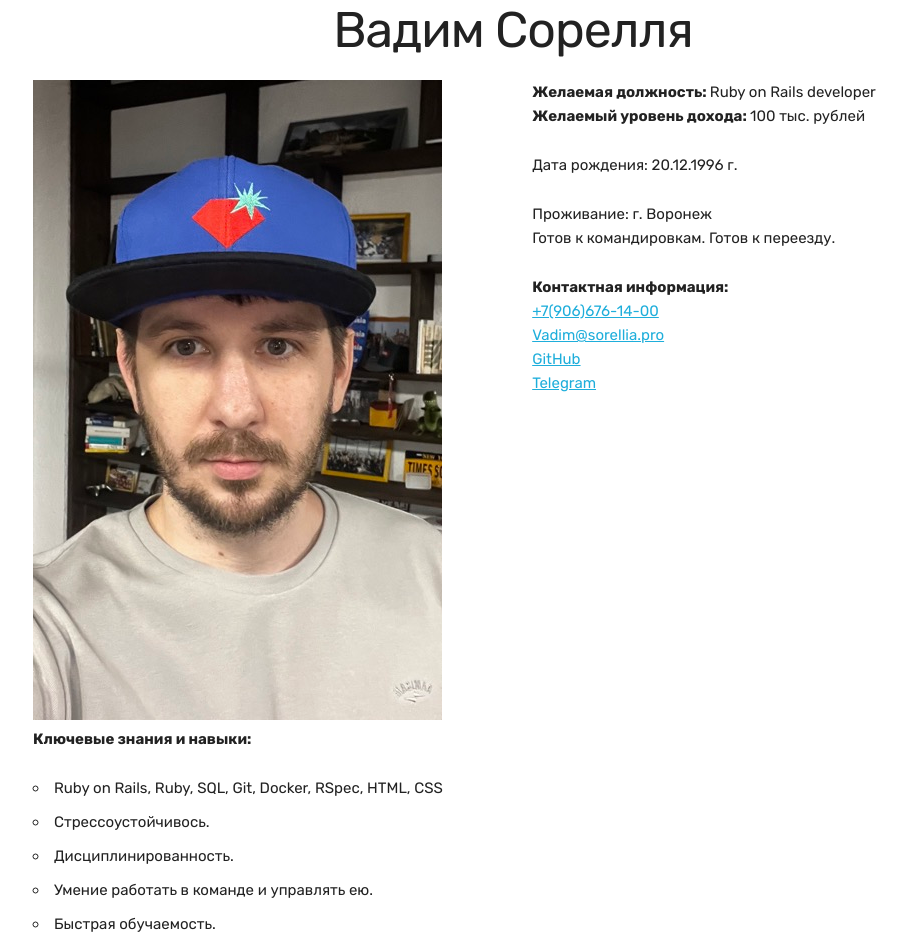
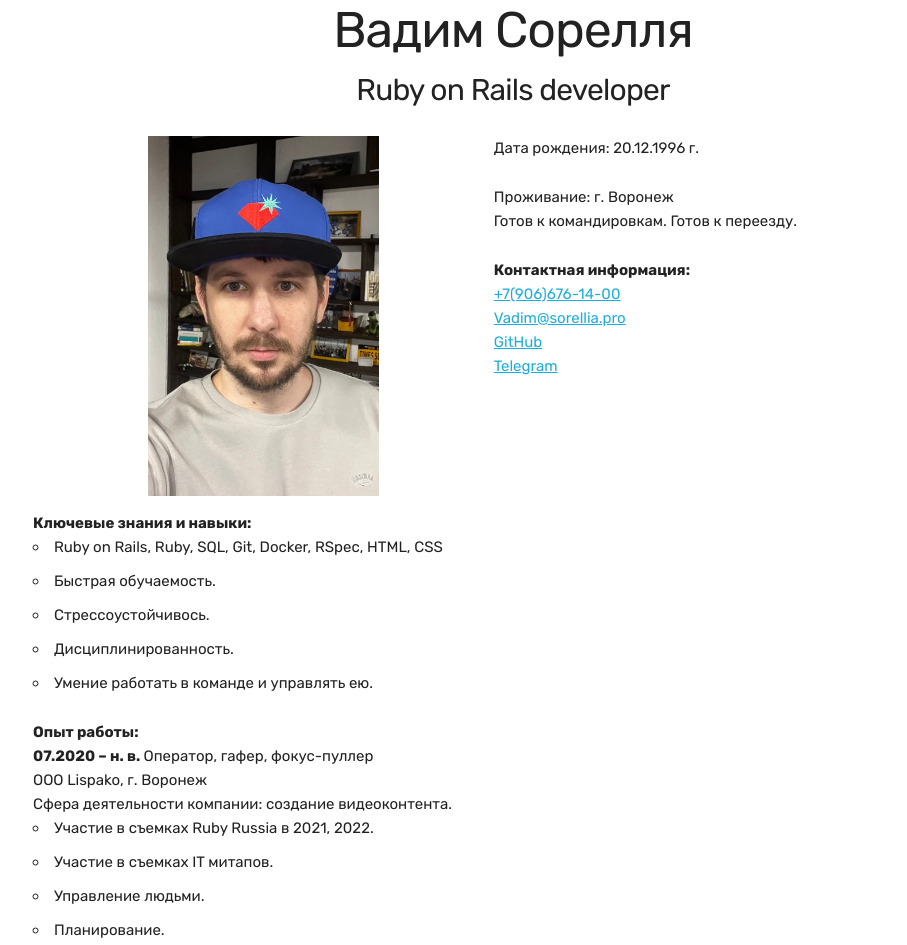
Before and after one commit to Bambukin/cv, a plain HTML site: page index.html in a window 1280 px wide. Shown: the top 945 px of the page, without its empty margins (127-1034 px from the left). Drawn offline with Linux system fonts and the light colour scheme.

Commit message:
refactor

```diff
--- a/css/skeleton.css
+++ b/css/skeleton.css
@@ -54,7 +54,8 @@
     width: 80%; }
   .column,
   .columns {
-    margin-left: 4%; }
+    margin-top: 1em;
+    margin-left: 0; }
   .column:first-child,
   .columns:first-child {
     margin-left: 0; }
@@ -71,7 +72,7 @@
   .nine.columns                   { width: 74.0%;          }
   .ten.columns                    { width: 82.6666666667%; }
   .eleven.columns                 { width: 91.3333333333%; }
-  .twelve.columns                 { width: 100%; margin-left: 0; }
+  .twelve.columns                 { width: 100%;           }
 
   .one-third.column               { width: 30.6666666667%; }
   .two-thirds.column              { width: 65.3333333333%; }
@@ -132,18 +133,18 @@ body {
 –––––––––––––––––––––––––––––––––––––––––––––––––– */
 h1, h2, h3, h4, h5, h6 {
   margin-top: 0;
-  margin-bottom: 2rem;
+  margin-bottom: 1rem;
   font-weight: 300; }
-h1 { font-size: 4.0rem; line-height: 1.2;  letter-spacing: -.1rem;}
-h2 { font-size: 3.6rem; line-height: 1.25; letter-spacing: -.1rem; }
-h3 { font-size: 3.0rem; line-height: 1.3;  letter-spacing: -.1rem; }
-h4 { font-size: 2.4rem; line-height: 1.35; letter-spacing: -.08rem; }
-h5 { font-size: 1.8rem; line-height: 1.5;  letter-spacing: -.05rem; }
-h6 { font-size: 1.5rem; line-height: 1.6;  letter-spacing: 0; }
+h1 { font-size: 4.0rem; line-height: 1.2;  letter-spacing: -.1rem; text-align: center }
+h2 { font-size: 3.6rem; line-height: 1.25; letter-spacing: -.1rem; text-align: center }
+h3 { font-size: 3.0rem; line-height: 1.3;  letter-spacing: -.1rem; text-align: center }
+h4 { font-size: 2.4rem; line-height: 1.35; letter-spacing: -.08rem; text-align: center }
+h5 { font-size: 1.8rem; line-height: 1.5;  letter-spacing: -.05rem; text-align: center }
+h6 { font-size: 1.5rem; line-height: 1.6;  letter-spacing: 0; text-align: center }
 
 /* Larger than phablet */
 @media (min-width: 550px) {
-  h1 { font-size: 5.0rem; text-align: center}
+  h1 { font-size: 5.0rem; }
   h2 { font-size: 4.2rem; }
   h3 { font-size: 3.6rem; }
   h4 { font-size: 3.0rem; }
@@ -356,7 +357,7 @@ ul,
 ol,
 form {
   margin-bottom: 2.5rem;
-  margin-top: 2.5rem}
+  margin-top: 0}
 p {
   margin-bottom: 0rem; }
 .block {
@@ -369,8 +370,11 @@ p {
   width: 100%;
   box-sizing: border-box; }
 .u-max-full-width {
-  max-width: 100%;
-  box-sizing: border-box; }
+  max-width: 50%;
+  box-sizing: border-box;
+  display: block;
+  margin-left: auto;
+  margin-right: auto }
 .u-pull-right {
   float: right; }
 .u-pull-left {
--- a/index.html
+++ b/index.html
@@ -11,6 +11,7 @@
 <body>
 <div class="container">
   <h1>Вадим Сорелля</h1>
+  <h4>Ruby on Rails developer</h4>
 
   <div class="row">
     <div class="six columns">
@@ -18,16 +19,6 @@
     </div>
 
     <div class="six columns">
-        <div class="block">
-          <p>
-            <span class="bold">Желаемая должность: </span>
-            Ruby on Rails developer
-          </p>
-          <p>
-            <span class="bold">Желаемый уровень дохода: </span>
-            100 тыс. рублей
-          </p>
-        </div>
       <div class="block">
         <p>Дата рождения: 20.12.1996 г.</p>
       </div>
@@ -63,10 +54,10 @@
       </p>
       <ul>
         <li>Ruby on Rails, Ruby, SQL, Git, Docker, RSpec, HTML, CSS</li>
+        <li>Быстрая обучаемость.</li>
         <li>Стрессоустойчивось.</li>
         <li>Дисциплинированность.</li>
         <li>Умение работать в команде и управлять ею.</li>
-          <li>Быстрая обучаемость.</li>
       </ul>
       <p>
         <span class="bold">Опыт работы:</span>
```
Lines whose indentation alone changed are shown as unchanged.
